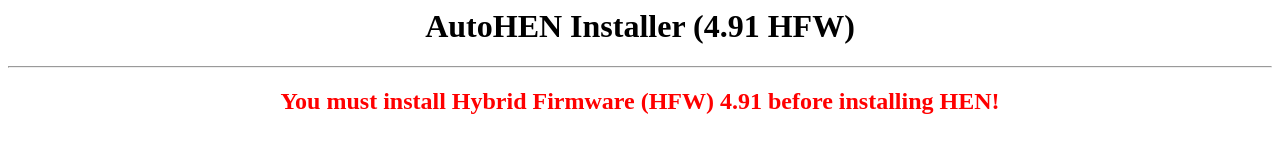
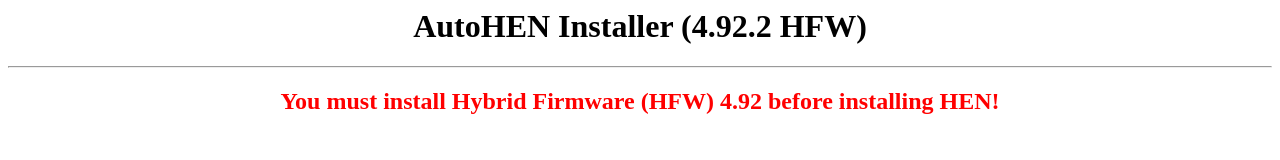
Before and after one commit to nikolaevich23/nikolaevich23.github.io, a plain HTML site: page 492/index.html in a window 1280 px wide. Drawn offline with Linux system fonts and the light colour scheme.

Commit message:
Update index.html

```diff
--- a/492/index.html
+++ b/492/index.html
@@ -1,6 +1,6 @@
 <title>AutoHEN Installer</title>
 <center>
-<h1>AutoHEN Installer (4.91 HFW)</h1>
+<h1>AutoHEN Installer (4.92.2 HFW)</h1>
 <hr>
 <div id="result"></div>
 <div id="exploit"></div>
@@ -396,7 +396,7 @@ function triggerX()
 }
 function HFWmsg()
 {
-	showMsg("<h2><span style='color:red'>You must install Hybrid Firmware (HFW) 4.91 before installing HEN!</h2></span>");
+	showMsg("<h2><span style='color:red'>You must install Hybrid Firmware (HFW) 4.92 before installing HEN!</h2></span>");
 	throw new Error('');
 }
 if(fwv=="4.92"){initROP(true)}else{HFWmsg()}
```
